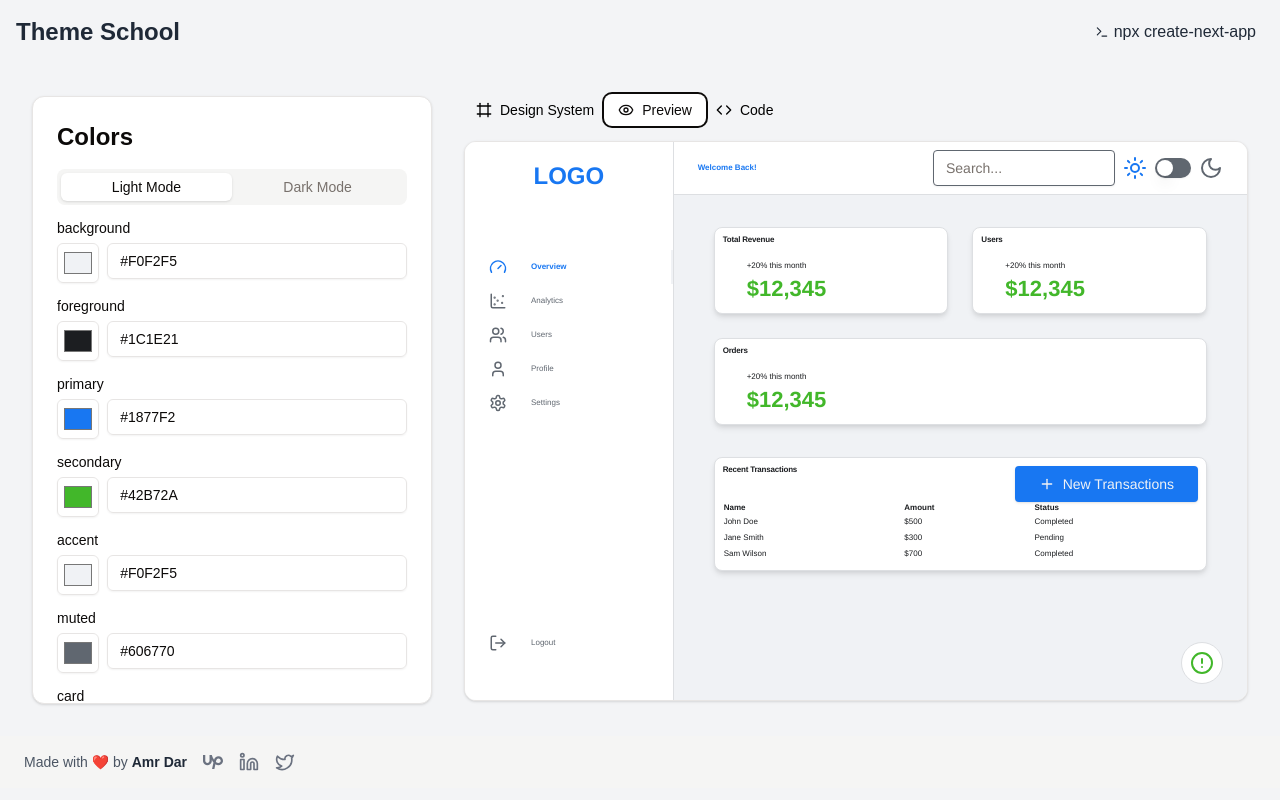
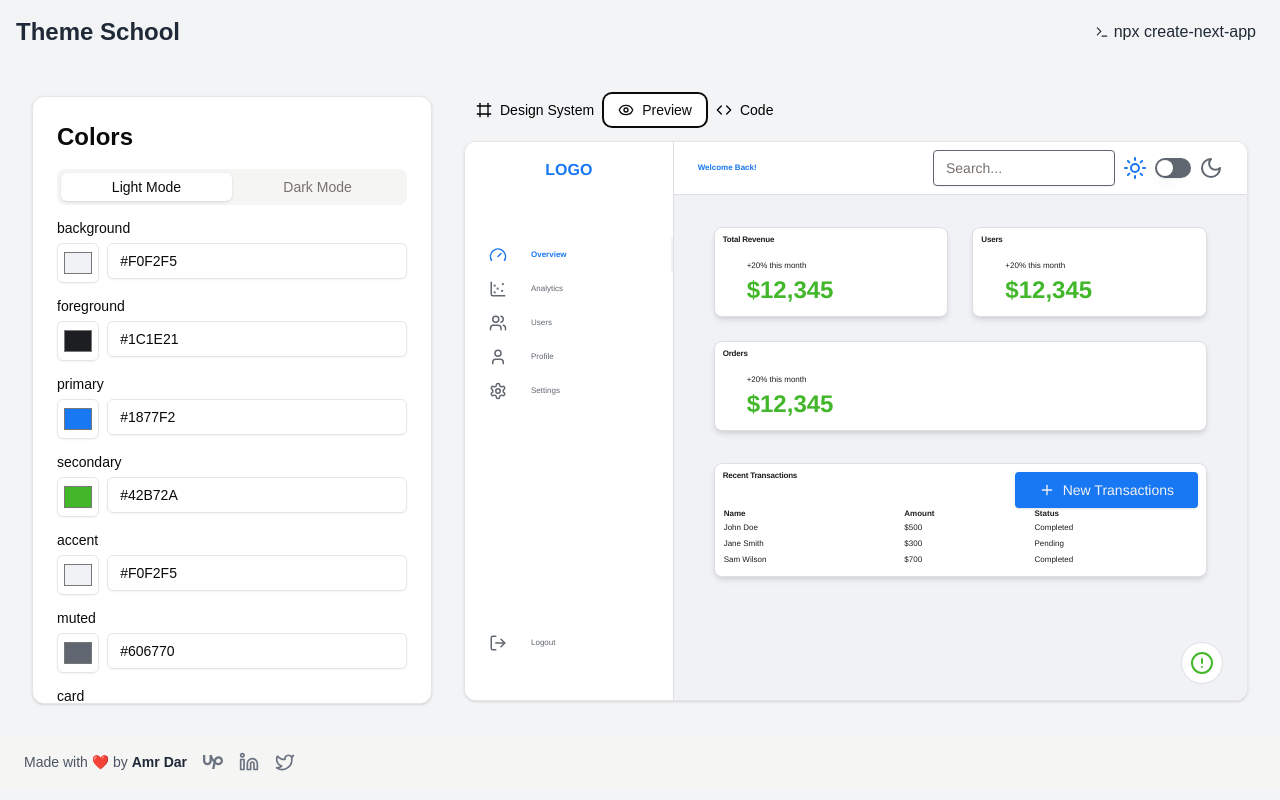
Before and after one commit to amrjmd1/theme-school, a Next.js app: page / in a window 1280 px wide. Both pictures are taken after a click on the tab "Preview". Built offline with nearby package versions, Linux system fonts and the light colour scheme.

Commit message:
Update LivePreview.tsx

```diff
--- a/src/components/LivePreview.tsx
+++ b/src/components/LivePreview.tsx
@@ -103,7 +103,7 @@ export function LivePreview({
               textAlign: "center",
               padding: `${spacing.md}px`,
               fontFamily: typography.heading,
-              fontSize: "1.5rem",
+              fontSize: typography.fontSize.lg,
             }}
           >
             LOGO
@@ -265,7 +265,7 @@ export function LivePreview({
                 <span>+20% this month</span>
                 <h3
                   style={{
-                    fontSize: "22px",
+                    fontSize: typography.fontSize.xl,
                     color: colors.secondary,
                     fontWeight: typography.fontWeight_bold,
                   }}
```
